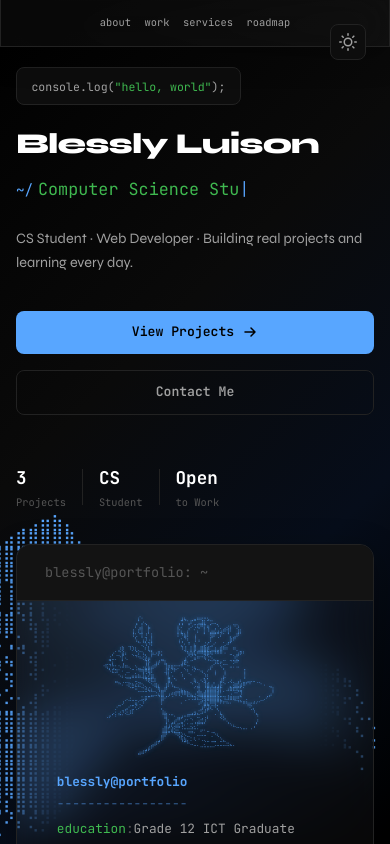
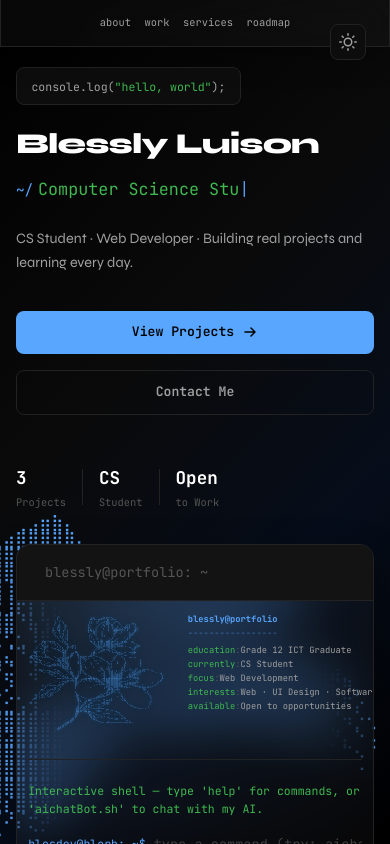
Before and after one commit to amblessly/portfolio, a Next.js app: page / in a window 390 px wide. Shown: the top 844 px of the page. Built offline with nearby package versions, Linux system fonts and the light colour scheme.

Commit message:
fix: terminal neofetch art and info side by side on mobile

```diff
--- a/app/globals.css
+++ b/app/globals.css
@@ -1706,8 +1706,9 @@ html.sidebar-is-collapsed main {
   .stat-num { font-size: 1.1rem; }
   .stat-label { font-size: .65rem; }
 
-  .nf-top { flex-direction: column; gap: .8rem; }
-  .nf-art { font-size: .35rem; }
+  .nf-top { flex-direction: row; gap: .8rem; align-items: flex-start; }
+  .nf-art { font-size: .32rem; line-height: 1.1; flex-shrink: 0; }
+  .nf-info { font-size: .65rem; line-height: 1.6; }
   .terminal-code { padding: 1rem; font-size: .72rem; }
   .tc-log { max-height: 80px; font-size: .72rem; }
   .tc-prompt { font-size: .72rem; }
@@ -1740,7 +1741,8 @@ html.sidebar-is-collapsed main {
   .skills-grid { grid-template-columns: 1fr; }
   .github-stats { grid-template-columns: repeat(2, 1fr); }
   .sidebar-fixed-nav a { font-size: .65rem; padding: .3rem .35rem; }
-  .nf-art { font-size: .28rem; }
+  .nf-art { font-size: .22rem; line-height: 1.05; }
+  .nf-info { font-size: .55rem; }
   .terminal-code { padding: .7rem; font-size: .65rem; }
 }
 
```
